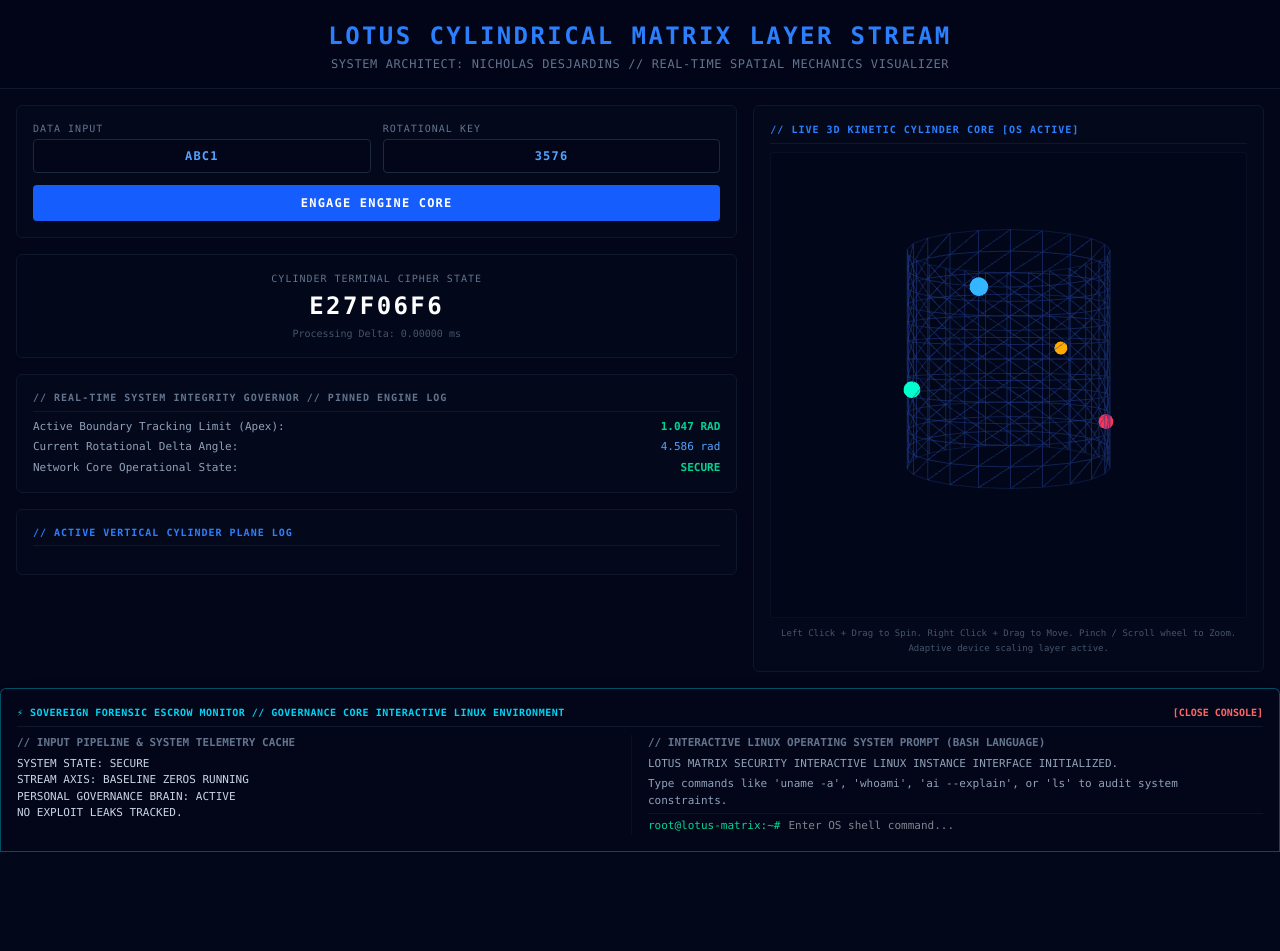
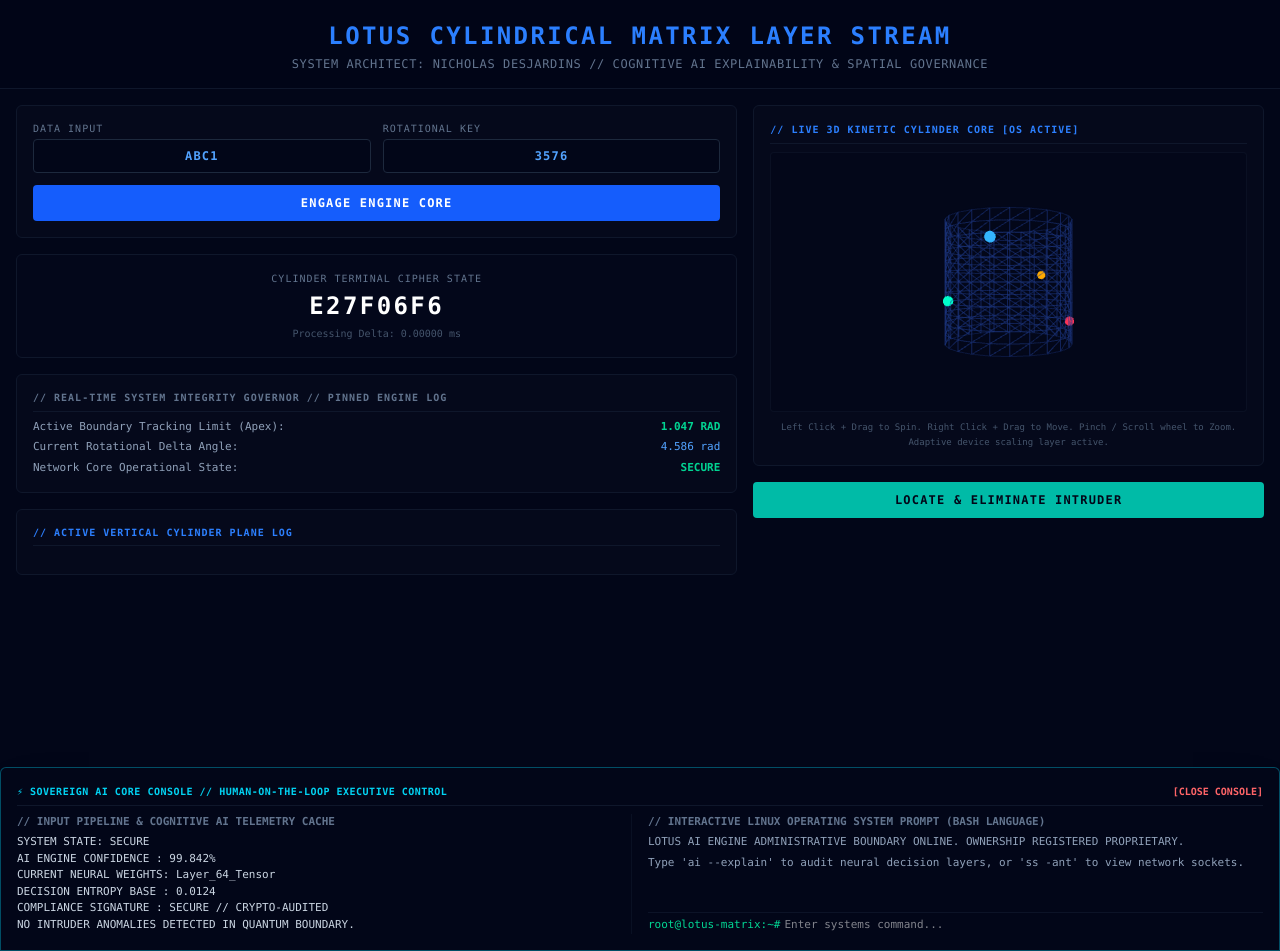
Before and after one commit to XN7TEAM/lotus-matrix-engine, a Flask app: page / in a window 1280 px wide. Before the commit the page ends 852 px from the top, so only its background shows below. Run offline with Flask 3, Linux system fonts and the light colour scheme.

Commit message:
Update index.html

```diff
--- a/templates/index.html
+++ b/templates/index.html
@@ -11,21 +11,21 @@
 <body class="bg-slate-950 text-white font-mono min-h-screen flex flex-col justify-between overflow-x-hidden selection:bg-cyan-500 selection:text-slate-950">
 
     <header id="mainHeaderBlock" class="w-full flex flex-col items-center justify-center p-4 border-b border-slate-900 bg-slate-950/80 backdrop-blur shrink-0 z-10">
-        <h1 id="mainHeaderTitle" class="text-xl md:text-2xl font-bold tracking-widest text-center my-1 text-blue-500">
+        <h1 id="mainHeaderTitle" class="text-lg md:text-2xl font-bold tracking-widest text-center my-1 text-blue-500">
             LOTUS CYLINDRICAL MATRIX LAYER STREAM
         </h1>
-        <p class="system-architect-subtitle text-[10px] md:text-xs text-slate-500 tracking-wider text-center">
-            SYSTEM ARCHITECT: NICHOLAS DESJARDINS // REAL-TIME SPATIAL MECHANICS VISUALIZER
+        <p class="system-architect-subtitle text-[9px] md:text-xs text-slate-500 tracking-wider text-center">
+            SYSTEM ARCHITECT: NICHOLAS DESJARDINS // COGNITIVE AI EXPLAINABILITY & SPATIAL GOVERNANCE
         </p>
 
         <div id="threatBanner" class="w-full max-w-4xl mx-auto mt-2 hidden border border-red-500/40 bg-red-950/30 p-1.5 rounded text-center animate-pulse">
-            <span class="text-red-500 font-bold text-xs tracking-widest">
+            <span class="text-red-500 font-bold text-[10px] md:text-xs tracking-widest">
                 ⚠️ THREAT VECTOR DETECTED // MALICIOUS LATERAL MOVEMENT IDENTIFIED
             </span>
         </div>
     </header>
 
-    <main id="mainContentBlock" class="flex-grow w-full max-w-7xl mx-auto p-4 grid grid-cols-1 lg:grid-cols-12 gap-4 items-start overflow-y-auto">
+    <main id="mainContentBlock" class="flex-grow w-full max-w-7xl mx-auto p-4 grid grid-cols-1 lg:grid-cols-12 gap-4 items-start overflow-y-auto pb-48">
 
         <div class="lg:col-span-7 space-y-4">
             <section class="border border-slate-900 bg-slate-900/20 p-4 rounded-md">
@@ -61,14 +61,14 @@
 
             <section class="border border-slate-900 bg-slate-900/20 p-4 rounded-md text-xs">
                 <h3 class="text-[10px] font-bold text-blue-500 tracking-widest border-b border-slate-900 pb-1.5 mb-3">// ACTIVE VERTICAL CYLINDER PLANE LOG</h3>
-                <div id="cylinderLogStream" class="space-y-4 max-h-[320px] overflow-y-auto pr-1"></div>
+                <div id="cylinderLogStream" class="space-y-4 max-h-[240px] overflow-y-auto pr-1"></div>
             </section>
         </div>
 
-        <div class="lg:col-span-5 space-y-4 h-full">
-            <section class="border border-slate-900 bg-slate-900/20 p-4 rounded-md relative flex flex-col h-full min-h-[420px]">
+        <div class="lg:col-span-5 space-y-4">
+            <section class="border border-slate-900 bg-slate-900/20 p-4 rounded-md relative flex flex-col min-h-[340px]">
                 <h3 class="text-[10px] font-bold text-blue-500 tracking-widest border-b border-slate-900 pb-1.5 mb-2">// LIVE 3D KINETIC CYLINDER CORE [OS ACTIVE]</h3>
-                <div id="canvasContainer3D" class="w-full flex-grow bg-slate-950/40 rounded border border-slate-900/60 min-h-[320px] relative overflow-hidden"></div>
+                <div id="canvasContainer3D" class="w-full h-[260px] bg-slate-950/40 rounded border border-slate-900/60 relative overflow-hidden"></div>
                 <p class="text-[9px] text-slate-600 text-center mt-2 leading-relaxed">
                     Left Click + Drag to Spin. Right Click + Drag to Move. Pinch / Scroll wheel to Zoom. Adaptive device scaling layer active.
                 </p>
@@ -80,15 +80,15 @@
         </div>
     </main>
 
-    <div id="interactiveTerminalBox" class="sovereign-terminal-overlay w-full max-w-7xl mx-auto p-4 border border-cyan-500/40 bg-slate-950 relative rounded-t-md shadow-2xl shadow-cyan-950/20 z-20 transition-all duration-300">
-        <div class="flex justify-between items-center text-[10px] border-b border-slate-900 pb-1.5 mb-2 text-cyan-400 font-mono">
-            <span class="font-bold tracking-wider">⚡ SOVEREIGN FORENSIC ESCROW MONITOR // GOVERNANCE CORE INTERACTIVE LINUX ENVIRONMENT</span>
+    <div id="interactiveTerminalBox" class="w-full max-w-7xl mx-auto p-4 border border-cyan-500/40 bg-slate-950 relative rounded-t-md shadow-2xl shadow-cyan-950/20 z-20 transition-all duration-300">
+        <div class="flex justify-between items-center text-[9px] md:text-[10px] border-b border-slate-900 pb-1.5 mb-2 text-cyan-400 font-mono">
+            <span class="font-bold tracking-wider">⚡ SOVEREIGN AI CORE CONSOLE // HUMAN-ON-THE-LOOP EXECUTIVE CONTROL</span>
             <button id="toggleConsoleBtn" class="text-red-400 hover:text-red-500 font-bold">[CLOSE CONSOLE]</button>
         </div>
 
-        <div class="grid grid-cols-1 md:grid-cols-2 gap-4 h-full max-h-[160px]">
-            <div class="text-[11px] text-slate-300 font-mono space-y-1 overflow-y-auto border-r border-slate-900/60 pr-2">
-                <div class="text-slate-500 font-bold mb-1">// INPUT PIPELINE & SYSTEM TELEMETRY CACHE</div>
+        <div class="grid grid-cols-1 md:grid-cols-2 gap-4 min-h-[120px] max-h-[180px]">
+            <div class="text-[10px] md:text-[11px] text-slate-300 font-mono space-y-1 overflow-y-auto border-b md:border-b-0 md:border-r border-slate-900/60 pb-2 md:pb-0 pr-2">
+                <div class="text-slate-500 font-bold mb-1">// INPUT PIPELINE & COGNITIVE AI TELEMETRY CACHE</div>
                 <div id="telemetryStaticCache">
                     SYSTEM STATE: SECURE<br>
                     STREAM AXIS: BASELINE ZEROS RUNNING<br>
@@ -97,15 +97,15 @@
                 </div>
             </div>
 
-            <div class="flex flex-col justify-between h-full font-mono text-[11px]">
-                <div id="terminalLogStack" class="overflow-y-auto flex-grow mb-1 space-y-1 text-slate-300 pr-1 max-h-[120px]">
+            <div class="flex flex-col justify-between h-full font-mono text-[10px] md:text-[11px]">
+                <div id="terminalLogStack" class="overflow-y-auto flex-grow mb-1 space-y-1 text-slate-300 pr-1 max-h-[110px]">
                     <div class="text-slate-500 font-bold">// INTERACTIVE LINUX OPERATING SYSTEM PROMPT (BASH LANGUAGE)</div>
-                    <div class="text-slate-400">LOTUS MATRIX SECURITY INTERACTIVE LINUX INSTANCE INTERFACE INITIALIZED.</div>
-                    <div class="text-slate-400">Type commands like 'uname -a', 'whoami', 'ai --explain', or 'ls' to audit system constraints.</div>
+                    <div class="text-slate-400">LOTUS AI ENGINE ADMINISTRATIVE BOUNDARY ONLINE. OWNERSHIP REGISTERED PROPRIETARY.</div>
+                    <div class="text-slate-400">Type 'ai --explain' to audit neural decision layers, or 'ss -ant' to view network sockets.</div>
                 </div>
-                <div class="flex items-center text-emerald-400 border-t border-slate-900/80 pt-1">
-                    <span class="mr-2 shrink-0">root@lotus-matrix:~#</span>
-                    <input type="text" id="osShellInput" class="terminal-input-field w-full bg-transparent border-none outline-none text-white font-mono p-0 m-0" placeholder="Enter OS shell command..." autocomplete="off">
+                <div class="flex items-center text-emerald-400 border-t border-slate-900/80 pt-1 mt-1 shrink-0">
+                    <span class="mr-1 shrink-0 text-[10px] md:text-[11px]">root@lotus-matrix:~#</span>
+                    <input type="text" id="osShellInput" class="w-full bg-transparent border-none outline-none text-white font-mono p-0 m-0 text-[10px] md:text-[11px]" placeholder="Enter systems command..." autocomplete="off">
                 </div>
             </div>
         </div>
@@ -128,7 +128,7 @@
             renderer.setSize(container.clientWidth, container.clientHeight);
             container.appendChild(renderer.domElement);
 
-            const geometry = new THREE.CylinderGeometry(1.2, 1.2, 2.5, 24, 12, true);
+            const geometry = new THREE.CylinderGeometry(1.2, 1.2, 2.3, 24, 12, true);
             const material = new THREE.MeshBasicMaterial({
                 color: 0x1e3a8a,
                 wireframe: true,
@@ -153,6 +153,7 @@
             }
 
             window.addEventListener('resize', () => {
+                if (!container.clientWidth || !container.clientHeight) return;
                 camera.aspect = container.clientWidth / container.clientHeight;
                 camera.updateProjectionMatrix();
                 renderer.setSize(container.clientWidth, container.clientHeight);
@@ -186,7 +187,7 @@
                 const cacheBox = document.getElementById('telemetryStaticCache');
                 const stateLabel = document.getElementById('coreStateValue');
 
-                if(data.attack_active) {
+                if(data.attack_active && data.incident_escrow_report) {
                     isAttackModeActive = true;
                     banner.classList.remove('hidden');
                     stateLabel.className = "text-red-500 font-bold animate-pulse";
@@ -195,12 +196,12 @@
                     cacheBox.innerHTML = `
                         <span class="text-red-400 font-bold">ALERT // CRITICAL EXPLOIT TRACKED</span><br>
                         AI ENGINE CONFIDENCE  : 99.842%<br>
-                        DECISION ENTROPY DELTA: 0.0124<br>
+                        CURRENT NEURAL WEIGHTS: Layer_64_Tensor<br>
+                        DECISION ENTROPY BASE : 0.0124<br>
                         TARGET IP ADDRESS     : ${report.captured_telemetry.attacker_ip_address}<br>
                         ALLOCATED CODENAME    : ${report.allocated_codename}<br>
                         BREACH METRIC TARGET  : Tier ${report.spatial_entry_tier}<br>
-                        GPS MATRIX LOC        : ${report.captured_telemetry.simulated_spatial_gps}<br>
-                        HARDWARE FOOTPRINT    : ${report.captured_telemetry.simulated_device_fingerprint}
+                        GPS MATRIX LOC        : ${report.captured_telemetry.simulated_spatial_gps}
                     `;
                 } else {
                     isAttackModeActive = false;
@@ -208,13 +209,15 @@
                     stateLabel.className = "text-emerald-400 font-bold";
                     cacheBox.innerHTML = `
                         SYSTEM STATE: SECURE<br>
-                        STREAM AXIS: BASELINE ZEROS RUNNING<br>
-                        PERSONAL GOVERNANCE BRAIN: ACTIVE<br>
-                        NO EXPLOIT LEAKS TRACKED.
+                        AI ENGINE CONFIDENCE  : 99.842%<br>
+                        CURRENT NEURAL WEIGHTS: Layer_64_Tensor<br>
+                        DECISION ENTROPY BASE : 0.0124<br>
+                        COMPLIANCE SIGNATURE  : SECURE // CRYPTO-AUDITED<br>
+                        NO INTRUDER ANOMALIES DETECTED IN QUANTUM BOUNDARY.
                     `;
                 }
             })
-            .catch(err => console.error("Telemetry channel synchronization lost:", err));
+            .catch(err => console.error("Telemetry channel connection error:", err));
         }
 
         document.getElementById('engageEngineBtn').addEventListener('click', () => {
@@ -289,8 +292,7 @@
 
         document.getElementById('toggleConsoleBtn').addEventListener('click', () => {
             const box = document.getElementById('interactiveTerminalBox');
-            box.classList.toggle('opacity-0');
-            box.classList.toggle('pointer-events-none');
+            box.classList.toggle('hidden');
         });
 
         init3DSpace();
```
